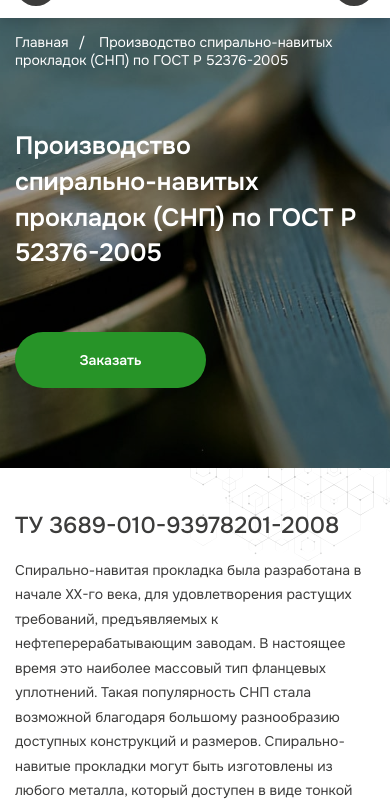
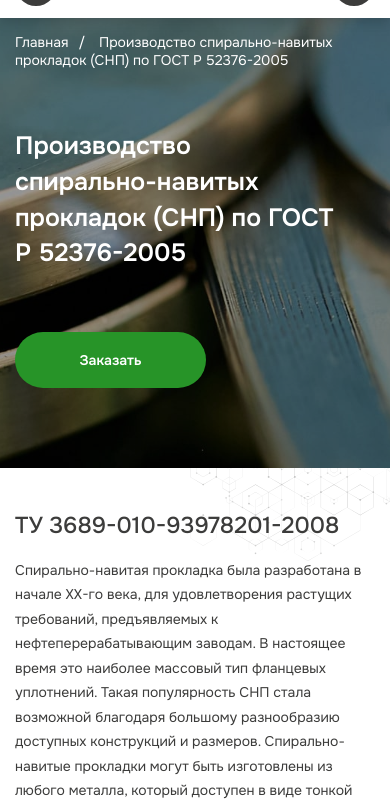
Before and after one commit to GrinCaseCode/U-Seal, a plain HTML site: page service.html in a window 390 px wide. Shown: the part 48-849 px from the top of the page. Drawn offline with nearby package versions, Linux system fonts and the light colour scheme.

Commit message:
Add files via upload

```diff
--- a/css/media.css
+++ b/css/media.css
@@ -1428,6 +1428,7 @@
     }
     .billbord-page .title-big {
         font-size: 25px;
+        max-width: 340px;
     }
     .billbord-page__center {
         margin: 60px 0;
```
